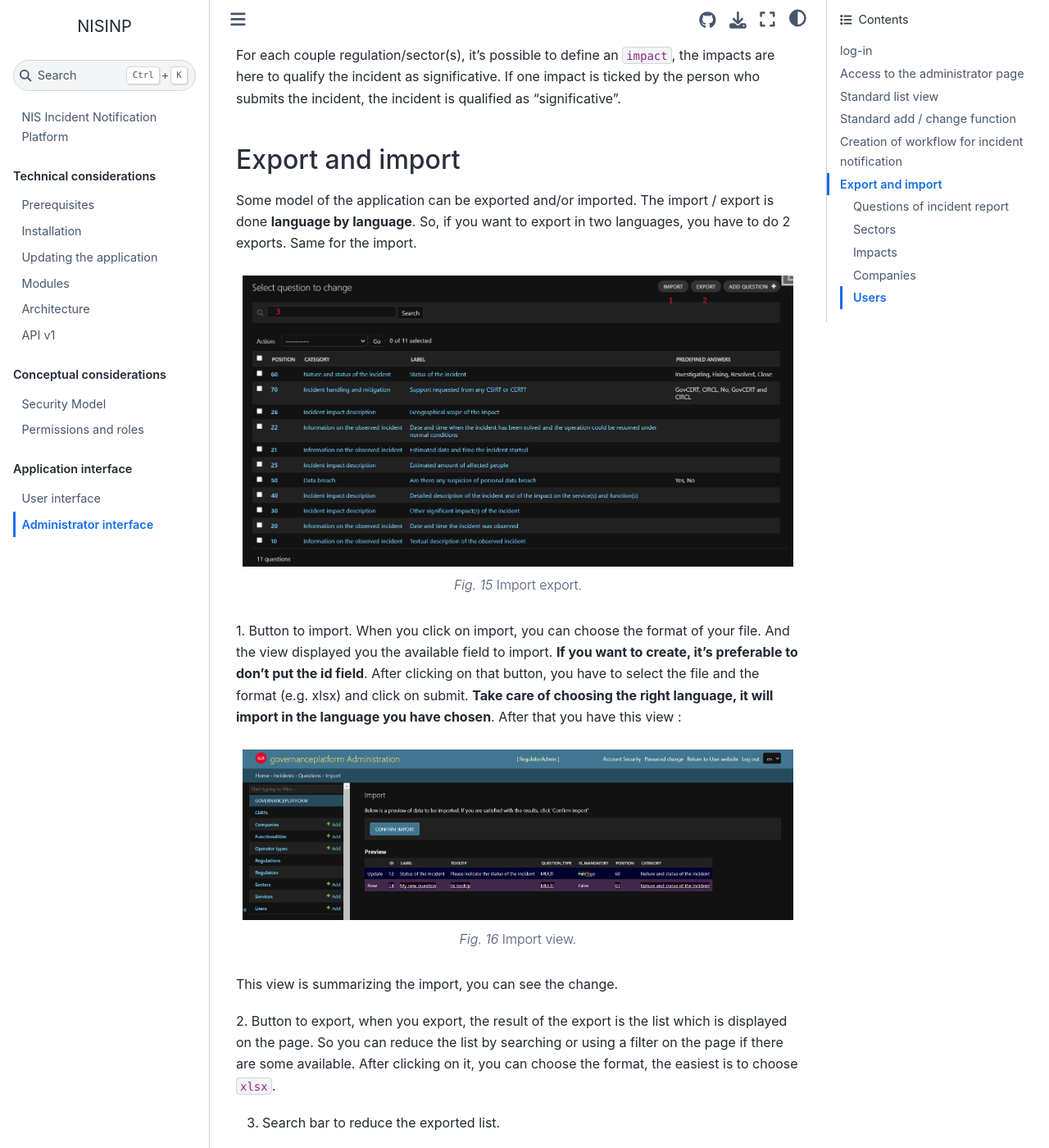
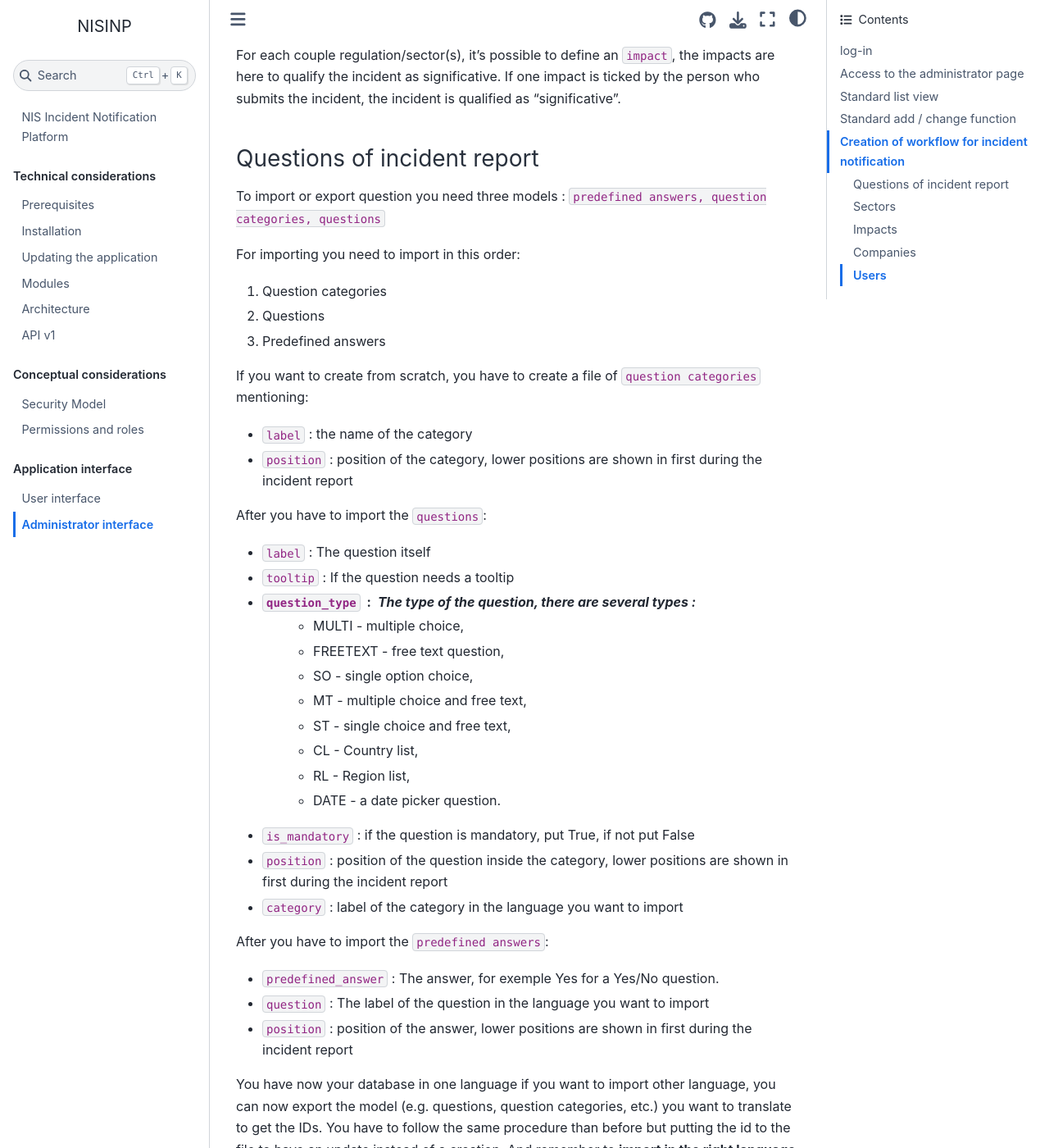
Before and after one commit to informed-governance-project/NISINP, a Sphinx documentation site: the page built from docs/ui_administrator.rst, in a window 1280 px wide and 1400 px high, scrolled down 4680 px. Shown: the whole window at 82% size. Built offline with Sphinx 7.4.7 and the Sphinx Book theme 1.1.4, drawn with Linux system fonts in a browser that asks for light colours.

Commit message:
comment #171 the import/export has been disabled

```diff
--- a/docs/ui_administrator.rst
+++ b/docs/ui_administrator.rst
@@ -118,34 +118,34 @@
 person who submits the incident, the incident is qualified as "significative".
 
 
-Export and import
-------------------
+.. Export and import
+.. ------------------
 
-Some model of the application can be exported and/or imported. The import / export is done **language by language**. So, if you want to export in two languages, you have to do
-2 exports. Same for the import.
+.. Some model of the application can be exported and/or imported. The import / export is done **language by language**. So, if you want to export in two languages, you have to do
+.. 2 exports. Same for the import.
 
-.. figure:: _static/ui_admin_export.png
-   :alt: import / export.
-   :target: _static/ui_admin_export.png
+.. .. figure:: _static/ui_admin_export.png
+..    :alt: import / export.
+..    :target: _static/ui_admin_export.png
 
-   Import export.
+..    Import export.
 
-1. Button to import. When you click on import, you can choose the format of your file. And the view displayed you the available field to import. **If you want to create, it's preferable to don't put the id field**.
-After clicking on that button, you have to select the file and the format (e.g. xlsx) and click on submit. **Take care of choosing the right language, it will import in the language you have chosen**.
-After that you have this view :
+.. 1. Button to import. When you click on import, you can choose the format of your file. And the view displayed you the available field to import. **If you want to create, it's preferable to don't put the id field**.
+.. After clicking on that button, you have to select the file and the format (e.g. xlsx) and click on submit. **Take care of choosing the right language, it will import in the language you have chosen**.
+.. After that you have this view :
 
-.. figure:: _static/ui_admin_import.png
-   :alt: import view.
-   :target: _static/ui_admin_import.png
+.. .. figure:: _static/ui_admin_import.png
+..    :alt: import view.
+..    :target: _static/ui_admin_import.png
 
-   Import view.
+..    Import view.
 
-This view is summarizing the import, you can see the change.
+.. This view is summarizing the import, you can see the change.
 
-2. Button to export, when you export, the result of the export is the list which is displayed on the page. So you can reduce the list by searching or using a filter on the page if there are some available.
-After clicking on it, you can choose the format, the easiest is to choose ``xlsx``.
+.. 2. Button to export, when you export, the result of the export is the list which is displayed on the page. So you can reduce the list by searching or using a filter on the page if there are some available.
+.. After clicking on it, you can choose the format, the easiest is to choose ``xlsx``.
 
-3. Search bar to reduce the exported list.
+.. 3. Search bar to reduce the exported list.
 
 Questions of incident report
 ~~~~~~~~~~~~~~~~~~~~~~~~~~~~~~
```
Also changed, not shown: 2 other files.
